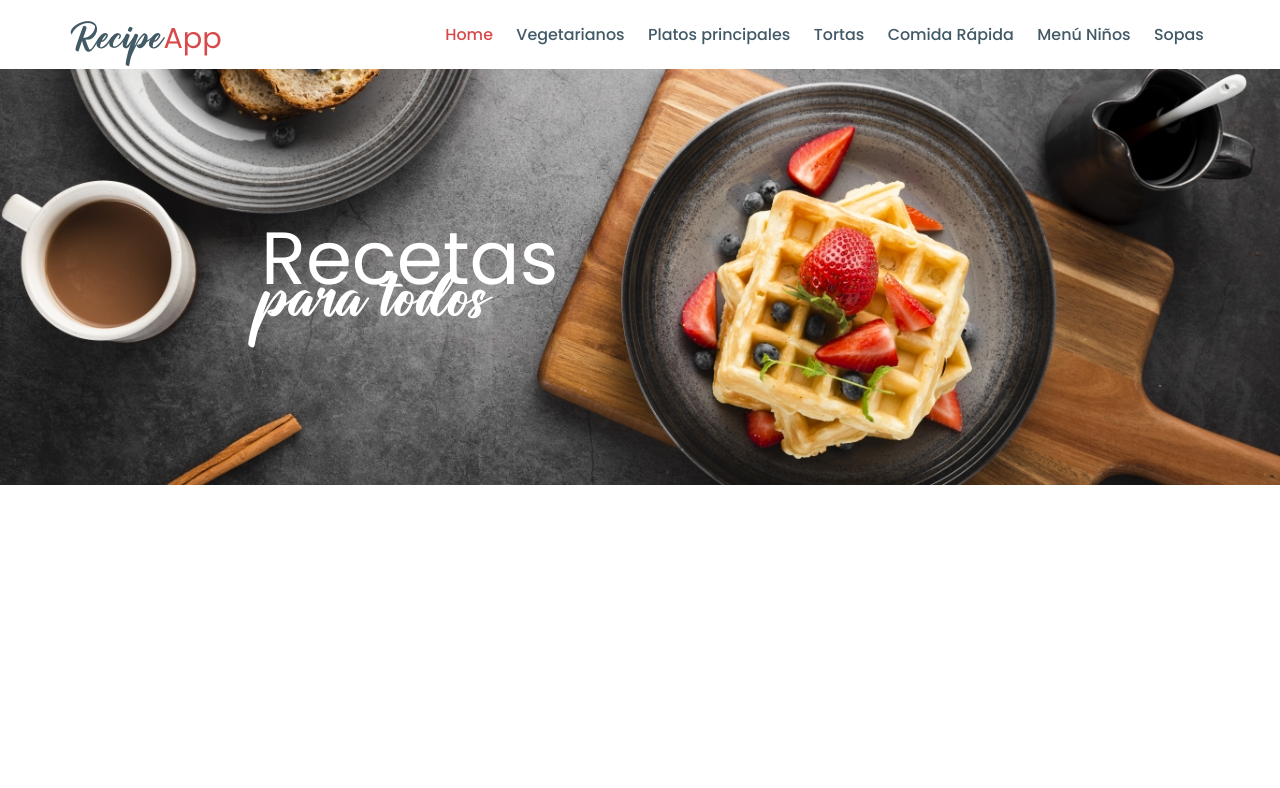
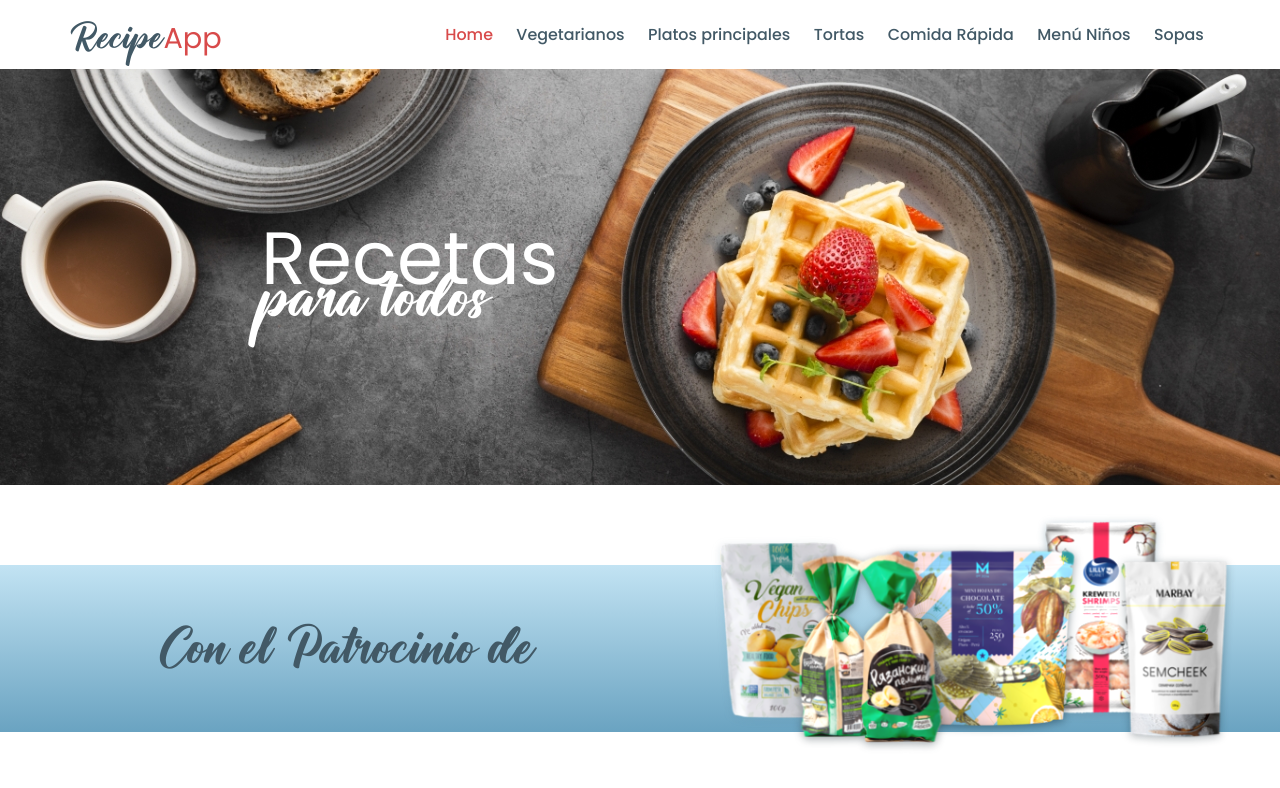
Before and after one commit to SteevenQuintana/Recipe-app, a React (Create React App) app: page /sopas in a window 1280 px wide. Shown: the top 788 px of the page. Built offline with nearby package versions, Linux system fonts and the light colour scheme.

Commit message:
feat: Footer

```diff
--- a/src/App.tsx
+++ b/src/App.tsx
@@ -1,11 +1,13 @@
+import { Footer } from "./container/Footer";
 import Header from "./container/Header/Header";
-// import getRecipes from "./services/recipe.service";
 
 function App() {
   return (
-    <div>
+    <>
       <Header />
-    </div>
+      <div style={{ height: "10vh" }}></div>
+      <Footer />
+    </>
   );
 }
 
--- a/src/components/Navbar/Banner/styles/Banner.scss
+++ b/src/components/Navbar/Banner/styles/Banner.scss
@@ -4,12 +4,13 @@
   background-size: cover;
   background-position: top;
   position: relative;
+  overflow: hidden;
   &__text {
     display: flex;
     flex-direction: column;
     position: absolute;
     top: 65.67px;
-    left: 56.5px;
+    left: 13.2vw;
     .banner-title,
     .banner-subtitle {
       color: var(--color3);
@@ -19,11 +20,12 @@
       margin-top: -35px;
     }
   }
-  @media screen and (min-width: 428px) {
+
+  @media screen and (min-width: 429px) {
     height: 249px;
     &__text {
       top: 50.67px;
-      left: 121.55px;
+      left: 15.8vw;
     }
     .banner-title {
       font-size: 74px;
@@ -33,11 +35,12 @@
       margin-top: -48px;
     }
   }
+
   @media screen and (min-width: 769px) {
     height: 416px;
     &__text {
       top: 134px;
-      left: 261px;
+      left: 20.4vw;
     }
     .banner-subtitle {
       margin-top: -48px;
--- a/src/components/Navbar/Navbar.tsx
+++ b/src/components/Navbar/Navbar.tsx
@@ -5,9 +5,8 @@ import { menuItems } from "../../helpers/menuItems";
 import { Banner } from "./Banner";
 import { Logo } from "./Logo";
 import "./styles/Navbar.scss";
-export interface NavbarInterface {}
 
-const Navbar: React.FC<NavbarInterface> = () => {
+const Navbar: React.FC = () => {
   return (
     <>
       <nav className="navbar">
--- a/src/components/Navbar/styles/Navbar.scss
+++ b/src/components/Navbar/styles/Navbar.scss
@@ -64,7 +64,7 @@
       }
     }
 
-    @media screen and (min-width: 428px) {
+    @media screen and (min-width: 429px) {
       .navbar-link {
         margin: 10px;
         height: 85px;
--- /dev/null
+++ b/src/container/Footer/Footer.tsx
@@ -0,0 +1,19 @@
+import "./styles/Footer.scss";
+import productsImg from "../../assets/productImg.png";
+
+const Footer: React.FC = () => {
+  return (
+    <div className="footer">
+      <div className="footer__title text-monster">Con el Patrocinio de</div>
+      <div className="footer__img-container">
+        <img
+          className="footer__image"
+          src={productsImg}
+          alt="productos patrocinadores"
+        />
+      </div>
+    </div>
+  );
+};
+
+export default Footer;
--- /dev/null
+++ b/src/container/Footer/index.ts
@@ -0,0 +1 @@
+export { default as Footer } from './Footer';
--- /dev/null
+++ b/src/container/Footer/styles/Footer.scss
@@ -0,0 +1,42 @@
+.footer {
+  display: flex;
+  align-items: center;
+  justify-content: space-between;
+  height: 70px;
+  width: 100vw;
+  background: var(--bg-footer);
+  padding: 0 2vw;
+  &__title {
+    font-size: 1.56rem;
+  }
+  &__img-container {
+    margin-left: 3vw;
+    max-width: 53.2%;
+    max-height: 248px;
+    align-items: center;
+    .footer__image {
+      width: 100%;
+      max-width: 536px;
+    }
+  }
+  @media screen and (min-width: 429px) {
+    height: 116px;
+    &__title {
+      margin-left: 35px;
+      font-size: 2.44rem;
+    }
+  }
+  @media screen and (min-width: 769px) {
+    height: 167px;
+    padding: 0 3vw;
+    &__title {
+      margin-left: calc(120px * 100vw / 1279px);
+      font-size: 3.5rem;
+    }
+    &__img-container {
+      .footer__image {
+        transform: translateY(-1rem);
+      }
+    }
+  }
+}
```
Also changed, not shown: src/assets/productImg.png (renamed from src/assets/Grupo 7610.png).
